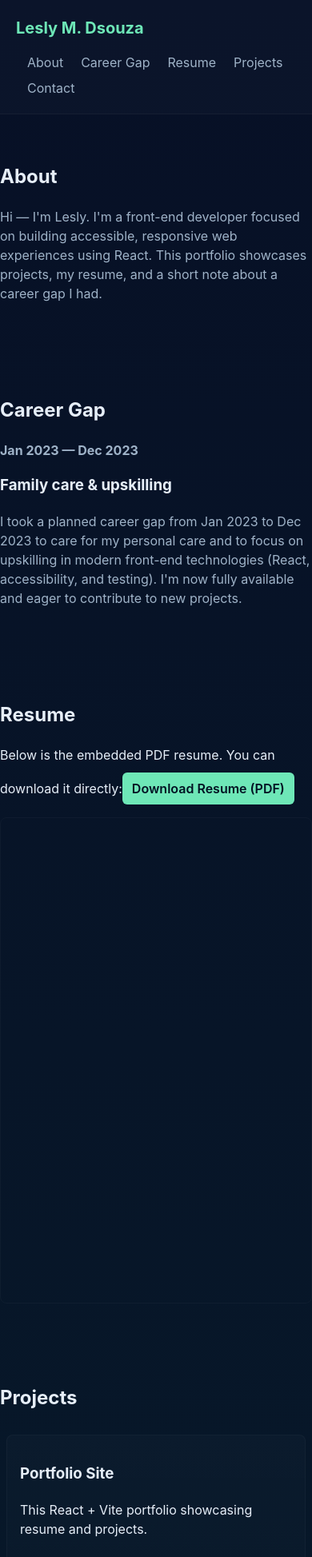
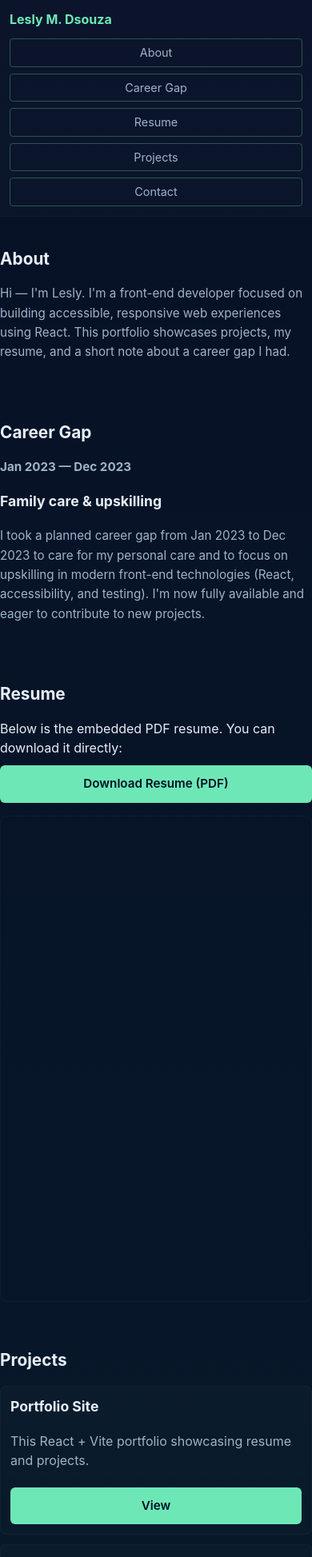
Before and after one commit to LESLY16/PortFolio-LESLY, a React (Vite) app: page / in a window 390 px wide. Shown: the top 1947 px of the page at 80% size. Built offline with nearby package versions, Linux system fonts and the light colour scheme.

Commit message:
Make portfolio fully responsive with mobile-first CSS improvements

```diff
--- a/src/style.css
+++ b/src/style.css
@@ -43,25 +43,216 @@ body{
 .nav a:hover{color:var(--text)}
 
 .section{padding:40px 0}
-.about p,.career-gap p{max-width:70ch;color:var(--muted)}
+.section h2{
+  font-size:clamp(1.75rem, 5vw, 2.5rem);
+  margin-bottom:20px;
+}
+.section h3{
+  font-size:clamp(1.25rem, 4vw, 1.75rem);
+}
+
+.about p,.career-gap p{
+  max-width:70ch;
+  color:var(--muted);
+  font-size:clamp(0.95rem, 2vw, 1.1rem);
+  line-height:1.6;
+}
 
 .project-card{
   background:linear-gradient(180deg, rgba(255,255,255,0.02), rgba(255,255,255,0.01));
-  padding:16px;border-radius:8px;border:1px solid rgba(255,255,255,0.03);
-  margin:8px;
+  padding:16px;
+  border-radius:8px;
+  border:1px solid rgba(255,255,255,0.03);
+  margin:8px 0;
+  transition:all 0.3s ease;
 }
 
-.projects-grid{display:grid;grid-template-columns:repeat(auto-fit,minmax(220px,1fr));gap:16px}
+.project-card:hover{
+  border-color:rgba(110, 231, 183, 0.3);
+  background:linear-gradient(180deg, rgba(110, 231, 183, 0.05), rgba(110, 231, 183, 0.02));
+}
+
+.project-card h3{margin-top:0;}
+.project-card p{color:var(--muted);margin:12px 0;}
+
+.projects-grid{
+  display:grid;
+  grid-template-columns:repeat(auto-fit,minmax(280px,1fr));
+  gap:16px;
+}
 
 .btn{
-  display:inline-block;margin-top:10px;padding:8px 12px;background:var(--accent);color:#012; text-decoration:none;border-radius:6px;font-weight:600;
+  display:inline-block;
+  margin-top:10px;
+  padding:10px 16px;
+  background:var(--accent);
+  color:#012;
+  text-decoration:none;
+  border-radius:6px;
+  font-weight:600;
+  font-size:0.95rem;
+  transition:all 0.3s ease;
 }
 
-.pdf-wrapper{margin-top:16px;border-radius:8px;overflow:hidden;border:1px solid rgba(255,255,255,0.03)}
-.footer{text-align:center;padding:18px;color:var(--muted);border-top:1px solid rgba(255,255,255,0.03);margin-top:40px}
+.btn:hover{
+  opacity:0.9;
+  transform:translateY(-2px);
+}
 
-/* Responsive */
+.pdf-wrapper{
+  margin-top:16px;
+  border-radius:8px;
+  overflow:hidden;
+  border:1px solid rgba(255,255,255,0.03);
+}
+
+.pdf-wrapper iframe{
+  width:100%;
+  height:auto;
+  min-height:600px;
+}
+
+.footer{
+  text-align:center;
+  padding:18px;
+  color:var(--muted);
+  border-top:1px solid rgba(255,255,255,0.03);
+  margin-top:40px;
+  font-size:0.95rem;
+}
+
+/* Tablet Screens (720px - 1024px) */
+@media (max-width:1024px){
+  :root{
+    --pad:16px;
+  }
+
+  .projects-grid{
+    grid-template-columns:repeat(auto-fit,minmax(250px,1fr));
+  }
+
+  .pdf-wrapper iframe{
+    min-height:500px;
+  }
+}
+
+/* Mobile Screens (under 720px) */
 @media (max-width:720px){
-  .header-inner{flex-direction:column;align-items:flex-start}
-  .nav{display:flex;flex-wrap:wrap;gap:8px}
+  :root{
+    --pad:16px;
+    --container-max:100%;
+  }
+
+  .header-inner{
+    flex-direction:column;
+    align-items:flex-start;
+    gap:12px;
+  }
+
+  .site-title{
+    font-size:1.1rem;
+  }
+
+  .nav{
+    display:flex;
+    flex-wrap:wrap;
+    gap:8px;
+    width:100%;
+  }
+
+  .nav a{
+    margin-left:0;
+    padding:6px 12px;
+    font-size:0.9rem;
+    border:1px solid rgba(110, 231, 183, 0.3);
+    border-radius:4px;
+    transition:all 0.3s ease;
+  }
+
+  .nav a:hover{
+    background:rgba(110, 231, 183, 0.1);
+  }
+
+  .section{
+    padding:30px 0;
+  }
+
+  .section h2{
+    font-size:1.5rem;
+  }
+
+  .section h3{
+    font-size:1.1rem;
+  }
+
+  .about p, .career-gap p{
+    font-size:0.95rem;
+  }
+
+  .projects-grid{
+    grid-template-columns:1fr;
+    gap:12px;
+  }
+
+  .project-card{
+    margin:0;
+    padding:14px;
+  }
+
+  .pdf-wrapper{
+    margin-top:12px;
+  }
+
+  .pdf-wrapper iframe{
+    min-height:400px;
+  }
+
+  .footer{
+    padding:16px;
+    font-size:0.85rem;
+  }
 }
+
+/* Small Mobile Screens (under 480px) */
+@media (max-width:480px){
+  .container{
+    padding:12px;
+  }
+
+  .section{
+    padding:20px 0;
+  }
+
+  .section h2{
+    font-size:1.3rem;
+    margin-bottom:16px;
+  }
+
+  .nav{
+    flex-direction:column;
+    width:100%;
+  }
+
+  .nav a{
+    width:100%;
+    text-align:center;
+  }
+
+  .site-title{
+    font-size:1rem;
+  }
+
+  .btn{
+    width:100%;
+    text-align:center;
+    padding:12px;
+  }
+
+  .project-card{
+    padding:12px;
+  }
+
+  .pdf-wrapper iframe{
+    min-height:350px;
+  }
+}
```
